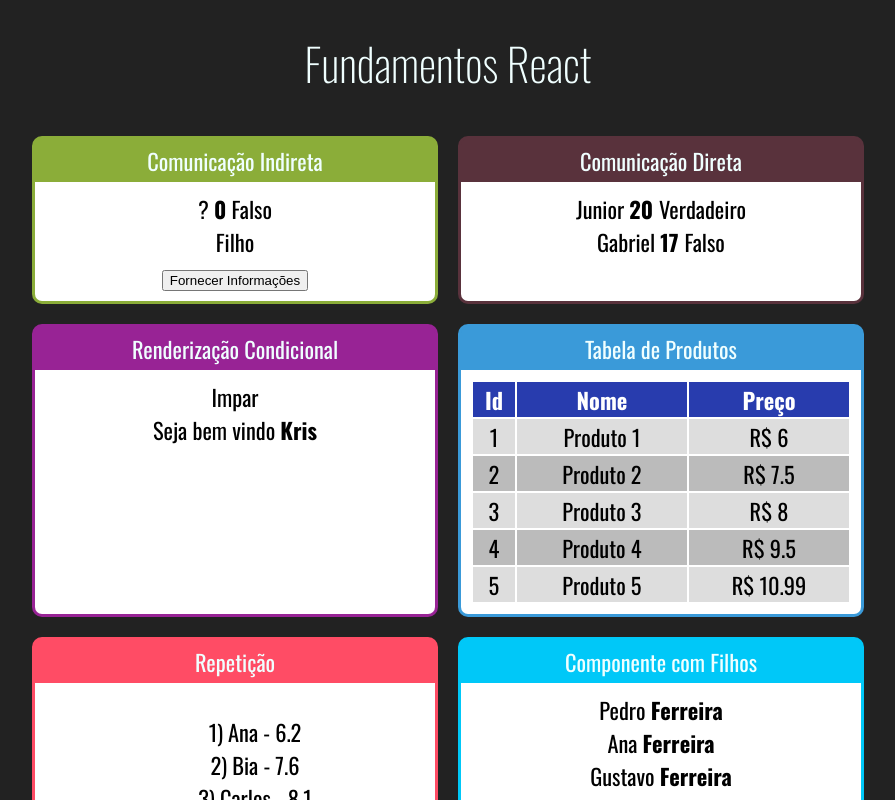
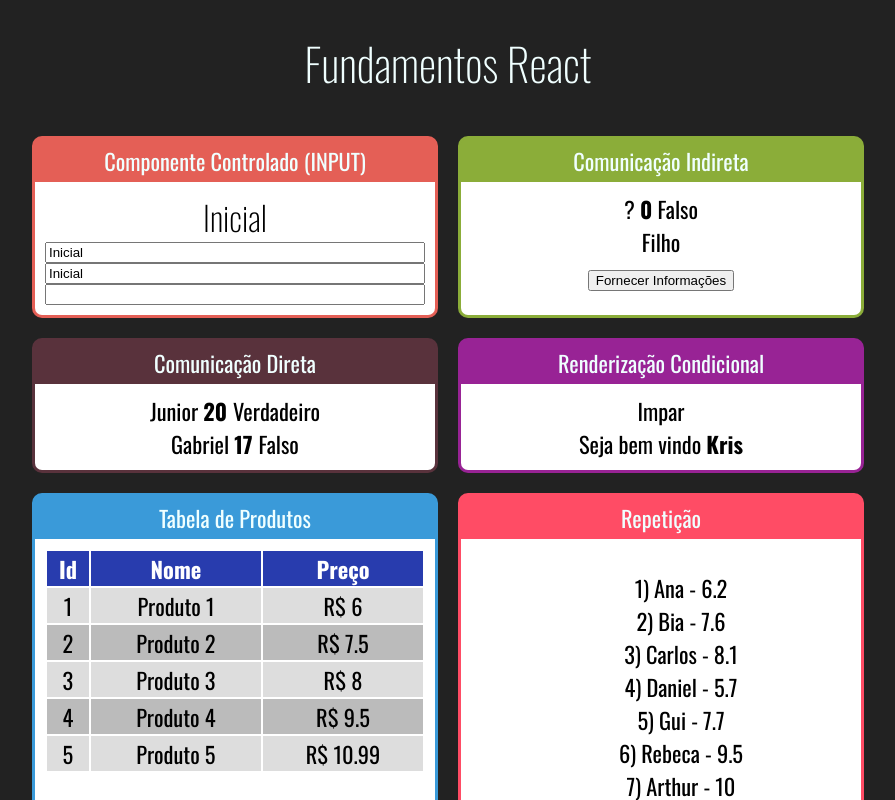
Before and after one commit to Krishnamuti/FundamentosReact, a React (Create React App) app in the folder FRONT/: page / in a window 1280 px wide. Shown: the top 800 px of the page, without its empty margins (192-1087 px from the left). Built offline with nearby package versions, Linux system fonts and the light colour scheme.

Commit message:
Componente Controlado

```diff
--- a/FRONT/src/App.js
+++ b/FRONT/src/App.js
@@ -1,6 +1,7 @@
 import './App.css';
 import React from 'react';
 
+import Input from './components/formulario/Input';
 import IndiretaPai from './components/comunicacao/IndiretaPai';
 import DiretaPai from './components/comunicacao/DiretaPai';
 import UsuarioInfo from './components/condicional/UsuarioInfo';
@@ -21,6 +22,10 @@
       <h1>Fundamentos React</h1>
 
       <div className="Cards">
+
+        <Card titulo="Componente Controlado (INPUT)" color="#E45F56">
+          <Input></Input>
+        </Card>
 
         <Card titulo="Comunicação Indireta" color="#8BAD39">
           <IndiretaPai></IndiretaPai>
--- /dev/null
+++ b/FRONT/src/components/formulario/Input.css
@@ -0,0 +1,3 @@
+.Input{
+    font-size: 1.4rem;
+}
--- /dev/null
+++ b/FRONT/src/components/formulario/Input.jsx
@@ -0,0 +1,24 @@
+import './Input.css';
+import React, {useState} from 'react';
+
+export default props => {
+
+    const [valor, setValor] = useState('Inicial');
+
+    function quandoMudar(e){
+        setValor(e.target.value);
+    }
+
+    return(
+        <div className="Input">
+            <h2>{valor}</h2>
+            <div style={{
+                display: 'flex', flexDirection : 'column'
+            }}>
+                <input value={valor} onChange={quandoMudar}/>
+                <input value={valor} readOnly/>
+                <input value={undefined}/>
+            </div>
+        </div>
+    );
+};
```
